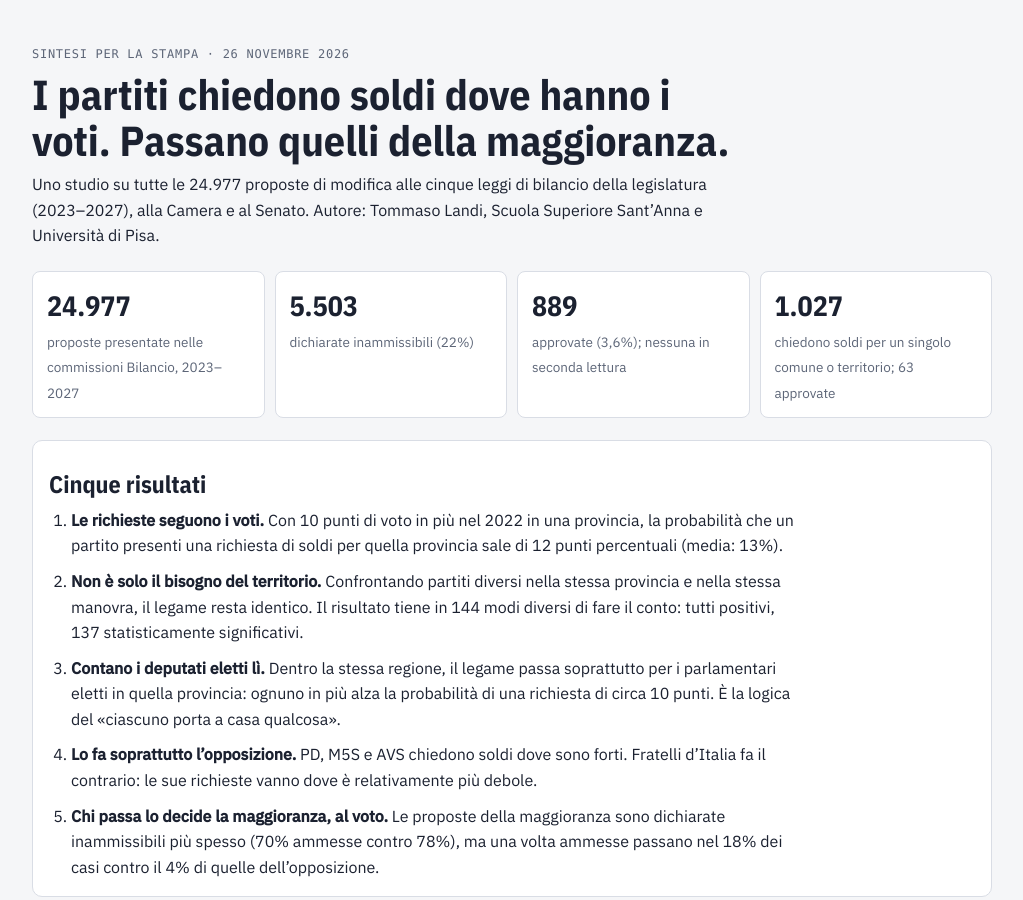
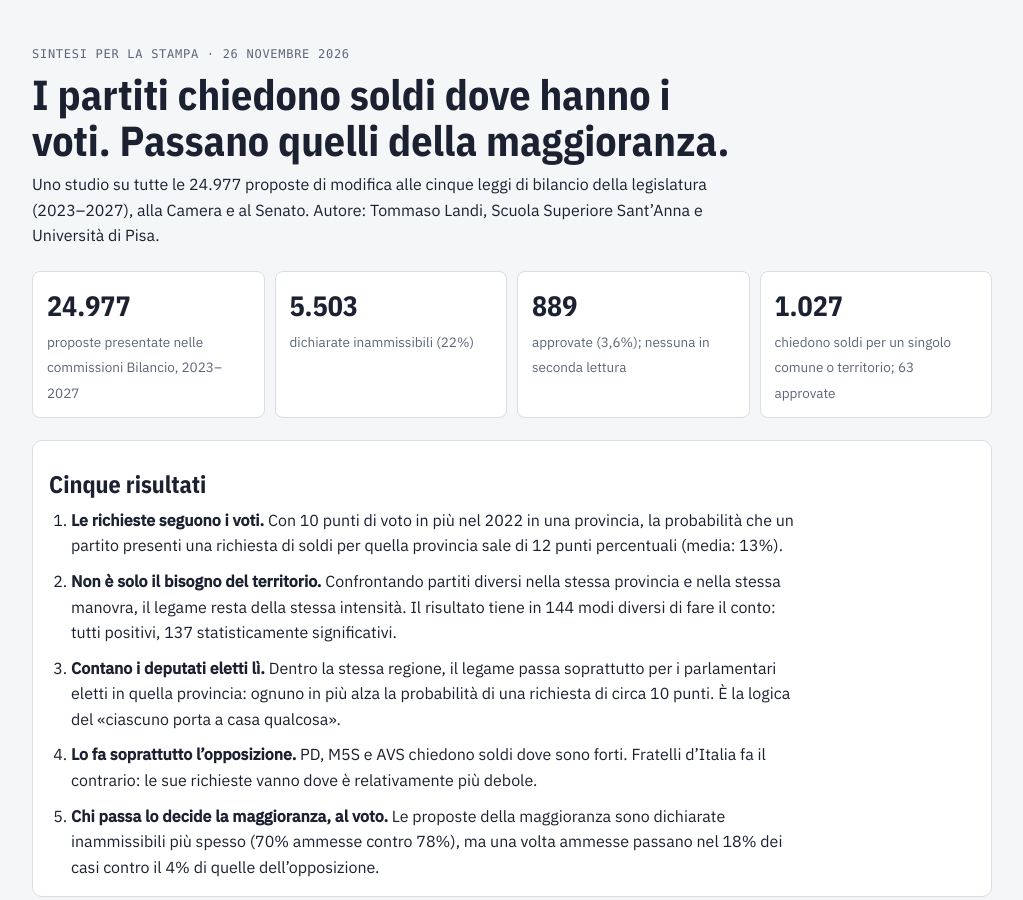
Before and after one commit to LandiTommaso/Manovre-emendamenti, a plain HTML site: page docs/sintesi/index.html in a window 1280 px wide. Shown: the top 900 px of the page, without its empty margins (128-1151 px from the left). Drawn offline with nearby package versions, Linux system fonts and the light colour scheme.

Commit message:
Sintesi: formulazione
Co-Authored-By: Claude Opus 5.5 <noreply@anthropic.com>
Claude-Session: https://claude.ai/code/session_011t3bRffVSRYt4vmSgZUgLP

```diff
--- a/docs/sintesi/index.html
+++ b/docs/sintesi/index.html
@@ -25,7 +25,7 @@
     <h2>Cinque risultati</h2>
     <ol class="find">
       <li><b>Le richieste seguono i voti.</b> Con 10 punti di voto in più nel 2022 in una provincia, la probabilità che un partito presenti una richiesta di soldi per quella provincia sale di 12 punti percentuali (media: 13%).</li>
-      <li><b>Non è solo il bisogno del territorio.</b> Confrontando partiti diversi nella stessa provincia e nella stessa manovra, il legame resta identico. Il risultato tiene in 144 modi diversi di fare il conto: tutti positivi, 137 statisticamente significativi.</li>
+      <li><b>Non è solo il bisogno del territorio.</b> Confrontando partiti diversi nella stessa provincia e nella stessa manovra, il legame resta della stessa intensità. Il risultato tiene in 144 modi diversi di fare il conto: tutti positivi, 137 statisticamente significativi.</li>
       <li><b>Contano i deputati eletti lì.</b> Dentro la stessa regione, il legame passa soprattutto per i parlamentari eletti in quella provincia: ognuno in più alza la probabilità di una richiesta di circa 10 punti. È la logica del «ciascuno porta a casa qualcosa».</li>
       <li><b>Lo fa soprattutto l’opposizione.</b> PD, M5S e AVS chiedono soldi dove sono forti. Fratelli d’Italia fa il contrario: le sue richieste vanno dove è relativamente più debole.</li>
       <li><b>Chi passa lo decide la maggioranza, al voto.</b> Le proposte della maggioranza sono dichiarate inammissibili più spesso (70% ammesse contro 78%), ma una volta ammesse passano nel 18% dei casi contro il 4% di quelle dell’opposizione.</li>
```
